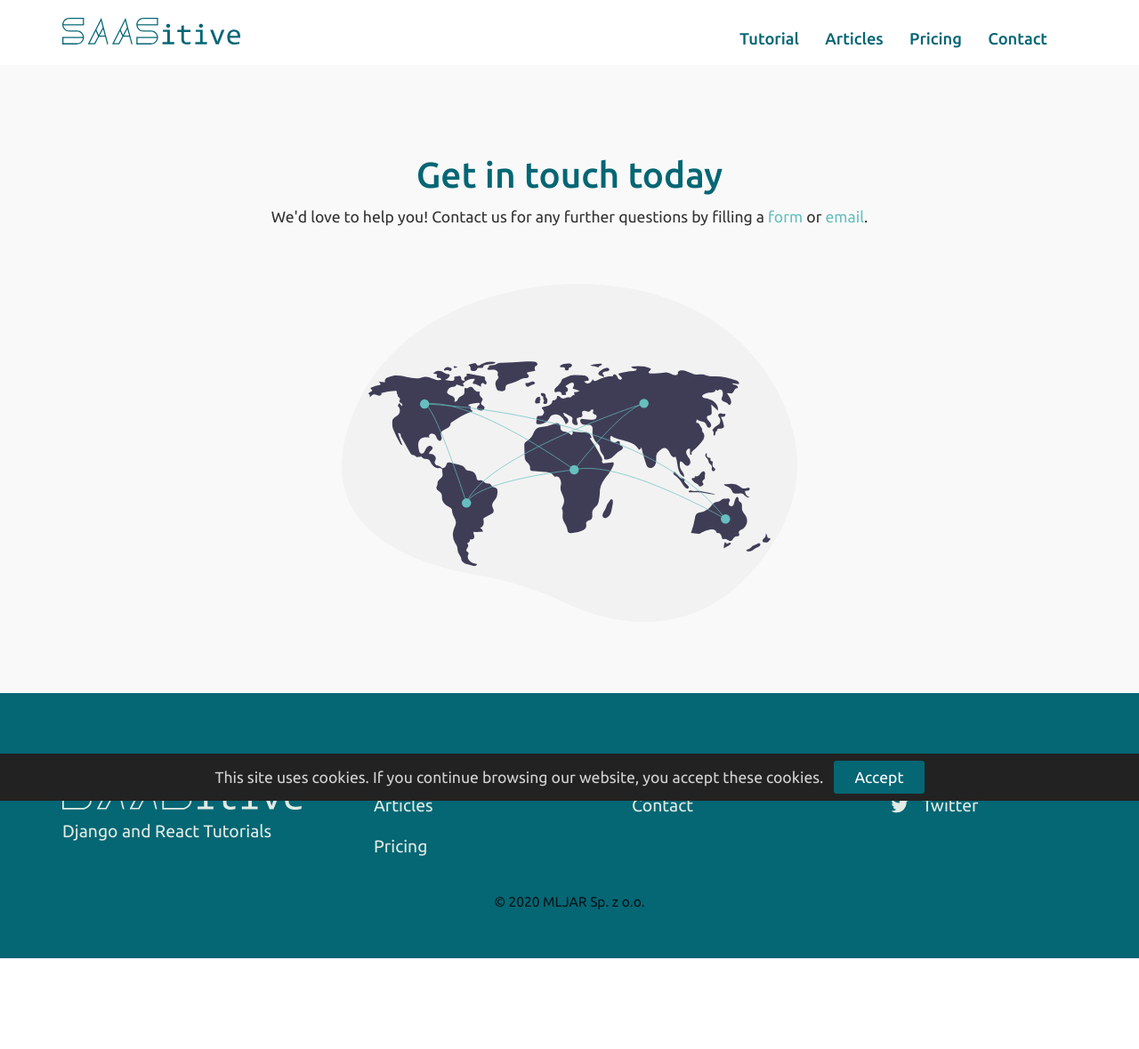
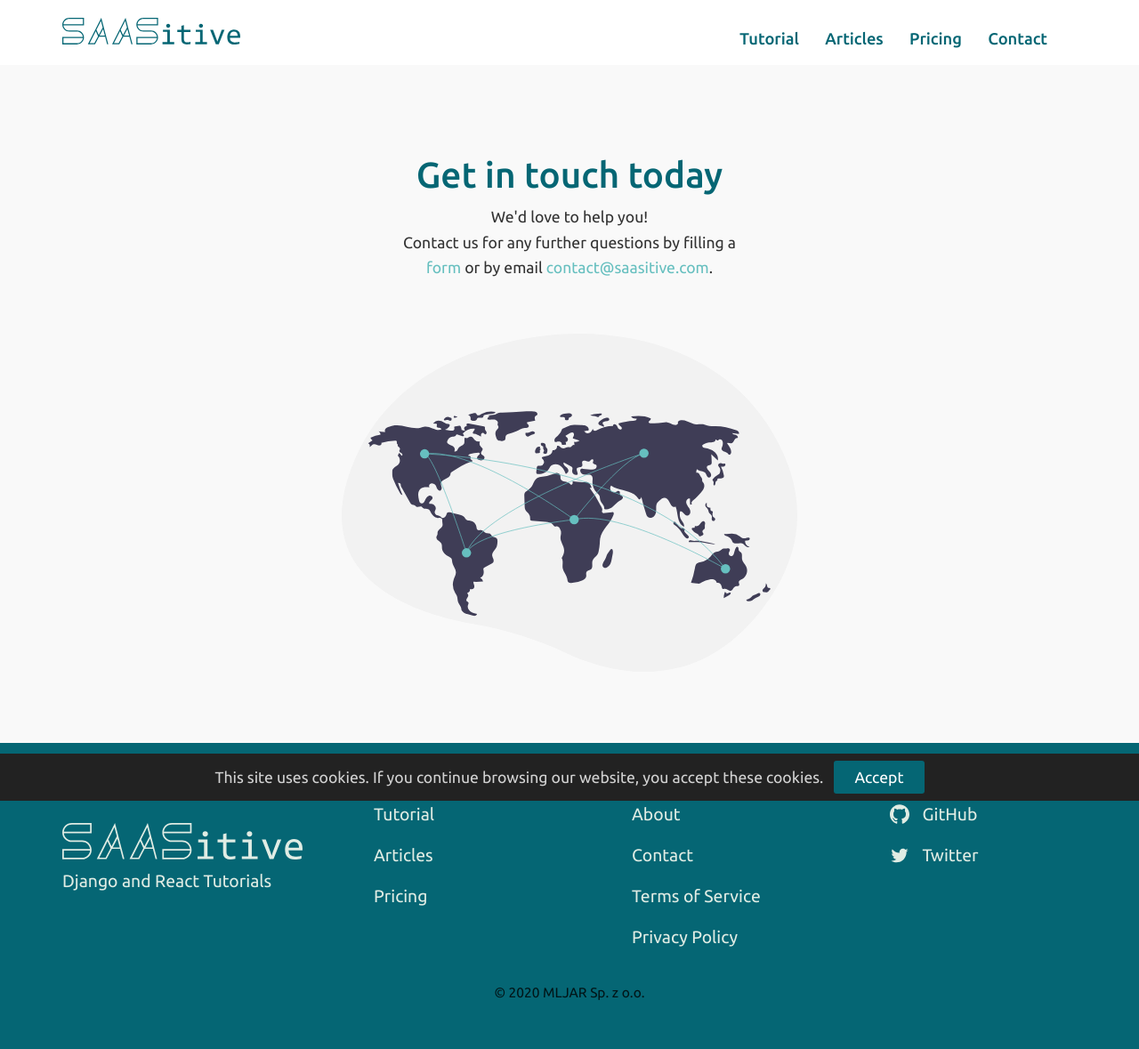
Before and after one commit to 100000000x/website, a Jekyll site: the page built from contact.html, in a window 1280 px wide. Shown: the whole page at 89% size. Built offline with Jekyll 4.4.1, drawn with Linux system fonts in a browser that asks for light colours; before the commit the page ends 1077 px from its top, so only the background shows below that.

Commit message:
add terms of service and privacy policy

```diff
--- a/_data/footer.yml
+++ b/_data/footer.yml
@@ -10,6 +10,11 @@
     link: /about/
   - name: Contact
     link: /contact/
+  - name: Terms of Service
+    link: /terms-of-service/
+  - name: Privacy Policy
+    link: /privacy-policy/
+
 - links:
   - name: GitHub
     link: https://github.com/saasitive
--- a/contact.html
+++ b/contact.html
@@ -1,9 +1,10 @@
 ---
 title: Contact
 heading: Get in touch today
-description: We'd love to help you! Contact us for any further questions by filling a <a
-    href="https://forms.gle/rgAG9gkhUEH2wUVt5" target="_blank">form</a> or <a
-    href="&#109;&#97;&#105;&#108;&#116;&#111;&#58;&#115;&#97;&#97;&#115;&#105;&#116;&#105;&#118;&#101;&#64;&#103;&#109;&#97;&#105;&#108;&#46;&#99;&#111;&#109;">email</a>.
+description: We'd love to help you! <br>
+    Contact us for any further questions by filling a <br> <a
+    href="https://forms.gle/rgAG9gkhUEH2wUVt5" target="_blank">form</a> or by email
+    <a href="&#099;&#111;&#110;&#116;&#097;&#099;&#116;&#064;&#115;&#097;&#097;&#115;&#105;&#116;&#105;&#118;&#101;&#046;&#099;&#111;&#109;">&#099;&#111;&#110;&#116;&#097;&#099;&#116;&#064;&#115;&#097;&#097;&#115;&#105;&#116;&#105;&#118;&#101;&#046;&#099;&#111;&#109;</a>.
 ---
 
 
```
